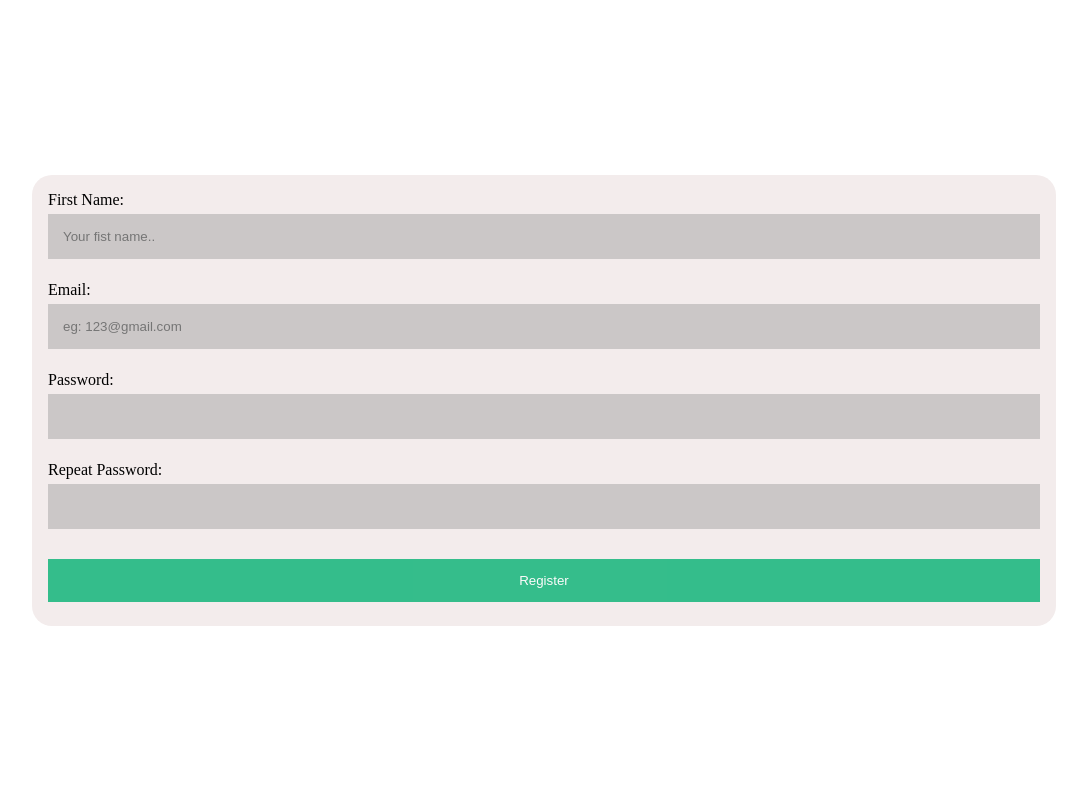
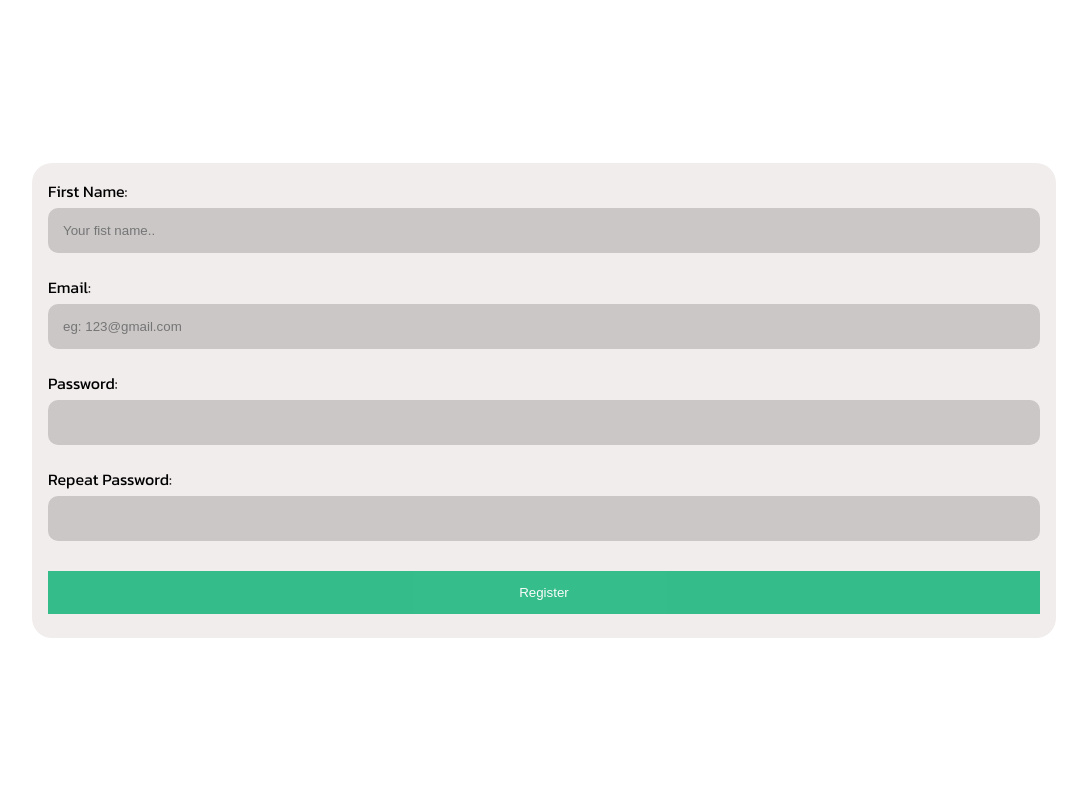
Before and after one commit to PrasaXD-M/Admaven-PHP, a PHP site: page /signUp.php in a window 1280 px wide. Shown: the whole page, without its empty margins (96-1183 px from the left). Run offline with PHP 8.4, Linux system fonts and the light colour scheme; some web fonts are replaced.

Commit message:
style the div created when occur an error

```diff
--- a/signUp.css
+++ b/signUp.css
@@ -35,6 +35,15 @@
     margin: 0;
 }
 
+body {
+    width: 100%;
+    height: 100vh;
+    display: flex;
+    justify-content: center;
+    align-items: center;
+    font-family: var(--ABT-FONT);
+}
+
 .signup-container input[type=text],
 input[type=password],
 input[type=email],
@@ -45,6 +54,7 @@ input[type=tel] {
     display: inline-block;
     border: none;
     background: rgb(203, 199, 199);
+    border-radius: 10px;
 }
 
 .signup-container input[type=text]:focus,
@@ -73,18 +83,16 @@ input[type=email]:focus{
     opacity: 1;
 }
 
-body {
-    width: 100%;
-    height: 100vh;
-    display: flex;
-    justify-content: center;
-    align-items: center;
-    font-family: ;
-}
-
 /* Container */
 .signup-container {
-    background-color: hsl(0, 23%, 94%);
+    background-color: hsl(0, 15%, 94%);
     padding: 1em;
     border-radius: 20px;
 }
+
+.error-alert {
+    background-color: #fdadad;
+    padding: 0.6em;
+    border-radius: 12px;
+    color: red;
+}
```
